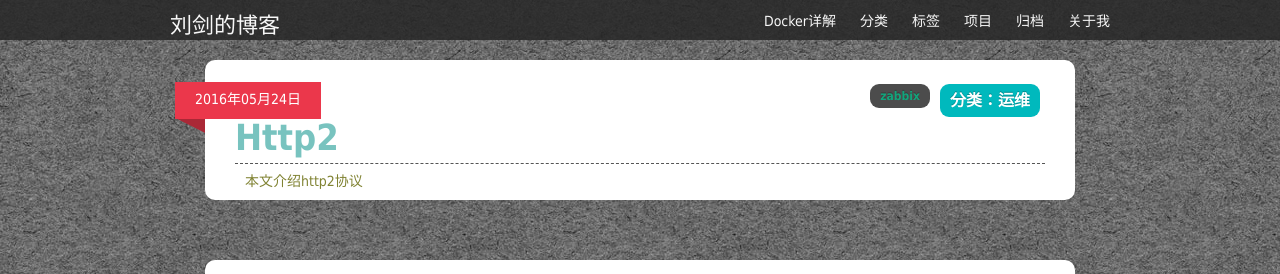
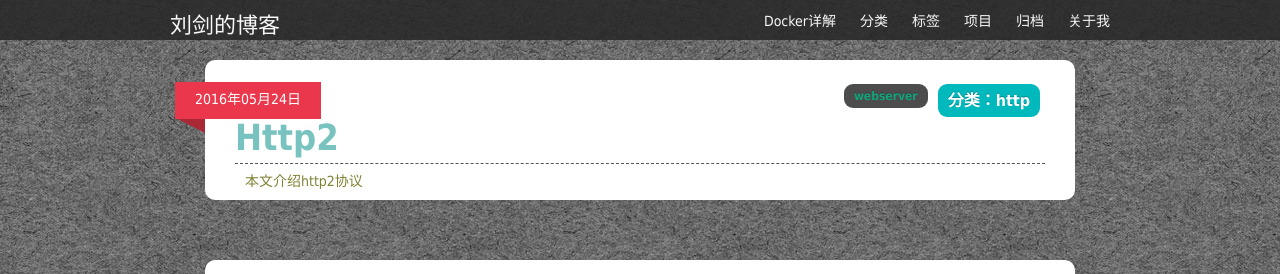
Before and after one commit to lsword/lsword.github.io, a Jekyll site: the page built from _posts/2016-5-24-http2.md, in a window 1280 px wide and 900 px high. Shown: the top 274 px of the window. Built offline with Jekyll 4.4.1, drawn with Linux system fonts in a browser that asks for light colours; Markdown is read by kramdown in place of the engine named in the settings; comment, search, counter and statistics services are not loaded.

Commit message:
update http2

```diff
--- a/_posts/2016-5-24-http2.md
+++ b/_posts/2016-5-24-http2.md
@@ -1,7 +1,7 @@
 ---
 layout: post
-category: 运维
-tags: zabbix
+category: http
+tags: webserver
 description: 本文介绍http2协议
 ---
 
```
